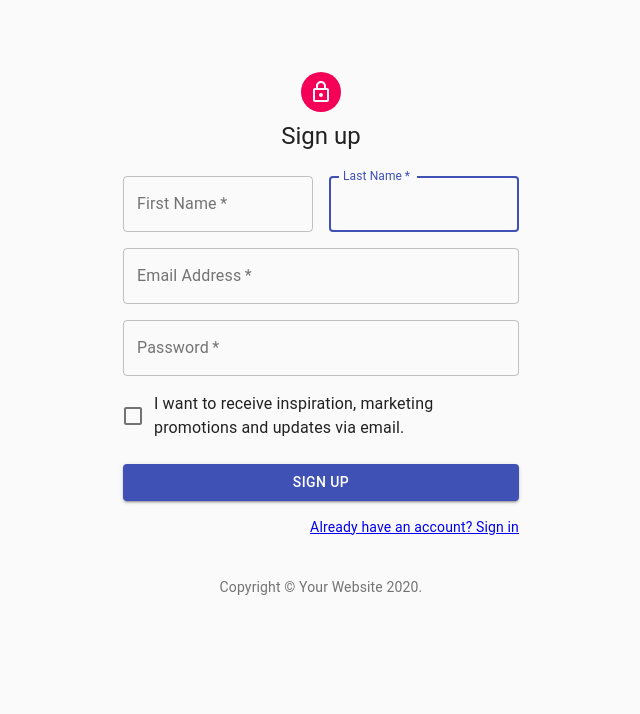
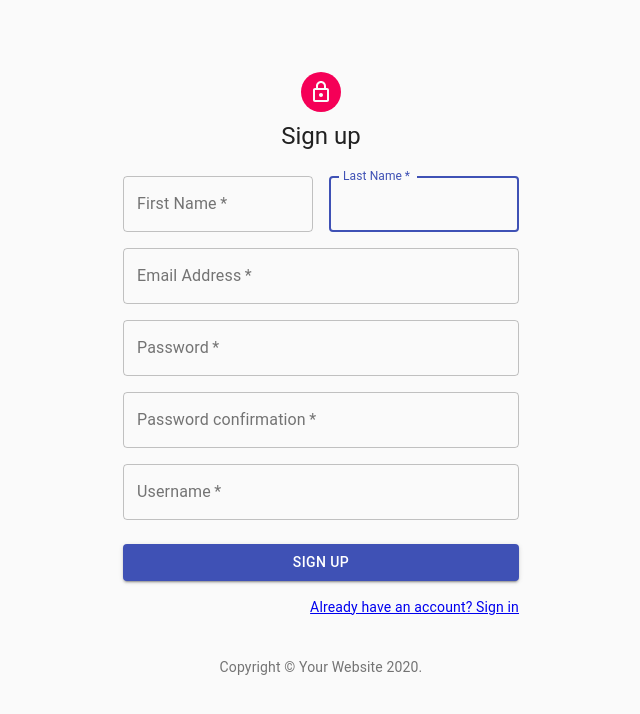
Before and after one commit to macknilan/rootbase-frontend, a React app: page /signup in a window 1280 px wide. Shown: the top 714 px of the page, without its empty margins (319-959 px from the left). Built offline with nearby package versions, Linux system fonts and the light colour scheme.

Commit message:
[MOD] In configuration for axios for do method HTTP to backend

```diff
--- a/src/App.jsx
+++ b/src/App.jsx
@@ -8,7 +8,7 @@ const UnauthenticatedApp = React.lazy(() => import('./UnauthenticatedApp'));
 
 const App = () => {
   const data = useContext(UserProvider);
-  console.log(data);
+  console.log('App.js data -> ', data);
   return (
     <React.Suspense fallback={<ProgressIndicators />}>
       { data.user ? <AuthenticatedApp /> : <UnauthenticatedApp /> }
--- a/src/auth-provider.js
+++ b/src/auth-provider.js
@@ -50,8 +50,10 @@ async function login(email, password) {
   }
 }
 
-// SIGNUP
+// REGISTER/SIGNUP
 async function register(data) {
+  console.log('data auth-provider ->', data);
+  /* debugger; */
   // eslint-disable-next-line no-useless-catch
   try {
     const registerResponse = await UserSingUp({
--- a/src/components/SignUpForm.jsx
+++ b/src/components/SignUpForm.jsx
@@ -58,22 +58,26 @@ const SignUpForm = () => {
     mode: 'onChange',
     reValidateMode: 'onChange',
     defaultValues: {
+      email: '',
+      password: '',
+      password_confirmation: '',
       firstName: '',
       lastName: '',
-      email: '',
-      password: '',
-      recive_promotions: '',
+      username: '',
+      /* recive_promotions: '', */
     },
   });
 
   /* const onSubmit = (data) => alert(JSON.stringify(data)); */
   const onSubmit = (data) => {
     const formData = {
-      firstName: data.firstName,
-      lastName: data.lastName,
       email: data.email,
       password: data.password,
-      recive_promotionse: data.recive_promotionse,
+      password_confirmation: data.password_confirmation,
+      first_name: data.firstName,
+      last_name: data.lastName,
+      username: data.username,
+      /* recive_promotions: data.recive_promotions, */
     };
     signup(formData);
   };
@@ -204,6 +208,52 @@ const SignUpForm = () => {
               )}
             </Grid>
             <Grid item xs={12}>
+              <TextField
+                variant='outlined'
+                inputRef={register({
+                  required: 'Password confirmation is required!',
+                  minLength: {
+                    value: 6,
+                    message: 'Your password must be greater than 6 characters',
+                  },
+                })}
+                error={!!errors.password}
+                required
+                fullWidth
+                name='password_confirmation'
+                label='Password confirmation'
+                type='password'
+                id='password_confirmation'
+                autoComplete='current-password'
+              />
+              {errors.password_confirmation && (
+                <span className={classes.error}>{errors.password_confirmation.message}</span>
+              )}
+            </Grid>
+            <Grid item xs={12}>
+              <TextField
+                variant='outlined'
+                inputRef={register({
+                  required: 'Username is required!',
+                  minLength: {
+                    value: 6,
+                    message: 'Your Username must be greater than 6 characters',
+                  },
+                })}
+                error={!!errors.username}
+                required
+                fullWidth
+                name='username'
+                label='Username'
+                type='username'
+                id='username'
+                autoComplete='current-username'
+              />
+              {errors.username && (
+                <span className={classes.error}>{errors.username.message}</span>
+              )}
+            </Grid>
+            {/* <Grid item xs={12}>
               <FormControlLabel
                 control={(
                   <Checkbox
@@ -215,7 +265,7 @@ const SignUpForm = () => {
                 )}
                 label='I want to receive inspiration, marketing promotions and updates via email.'
               />
-            </Grid>
+            </Grid> */}
           </Grid>
           <Button
             type='submit'
--- a/src/context/auth-context.js
+++ b/src/context/auth-context.js
@@ -59,8 +59,7 @@ const AppProviders = (props) => {
       error: null,
       user: null,
     });
-    console.log('registerParams -> ', registerParams);
-    debugger;
+    console.log('registerParams auth-context -> ', registerParams);
     try {
       const responseRegister = await auth.register(registerParams);
       setData({
--- a/src/utils/api/index.js
+++ b/src/utils/api/index.js
@@ -11,34 +11,43 @@ const API = axios.create({
   baseURL: API_URL,
   timeout: 10000,
   mode: 'cors',
-  header: DEFAULT_HEADER,
+  /* headers: DEFAULT_HEADER, */
 });
+
+const HandlerError = (err) => {
+  const { data } = err.response;
+  debugger;
+  throw new Error(data.message);
+};
 
 export const EndPoints = (
   base,
-  verb,
+  method,
   headers = {
-    header: DEFAULT_HEADER,
+    headers: DEFAULT_HEADER,
   },
 ) => ({ path = '', body = null, params, headers }) => {
-  if (verb !== 'get') {
-    return API[verb](`${base}/${path}`, body, {
+  if (method !== 'get') {
+    return API.post( base, body, { headers })
+      .then((response) => {
+        console.log(response);
+      })
+      .catch(HandlerError);
+
+    /* return API[method](`${base}/${path}`, body, {
       params,
       headers,
     })
       .then((response) => response.data)
-      .catch(HandlerError);
+      .catch(HandlerError); */
   }
-  return API[verb](`${base}/${path}`, {
+
+  /* return API[method](`${base}/${path}`, {
     params,
     headers,
   })
     .then((response) => response.data)
-    .catch(HandlerError);
-};
-const HandlerError = (err) => {
-  const { data } = err.response;
-  throw new Error(data.message);
+    .catch(HandlerError); */
 };
 
 export default API;
--- a/src/utils/endpoints/user-endpoints.js
+++ b/src/utils/endpoints/user-endpoints.js
@@ -1,7 +1,7 @@
 import { EndPoints } from '../api';
 /* LOGIN */
-export const UserLogin = EndPoints('/users/login/', 'POST');
+export const UserLogin = EndPoints('/users/login/', 'post');
 /* SIGNUP */
-export const UserSingUp = EndPoints('/users/signup/', 'POST');
+export const UserSingUp = EndPoints('/users/signup/', 'post');
 /* USER-REQUEST */
-export const UserRequest = EndPoints('/users/', 'GET');
+export const UserRequest = EndPoints('/users/', 'get');
```
